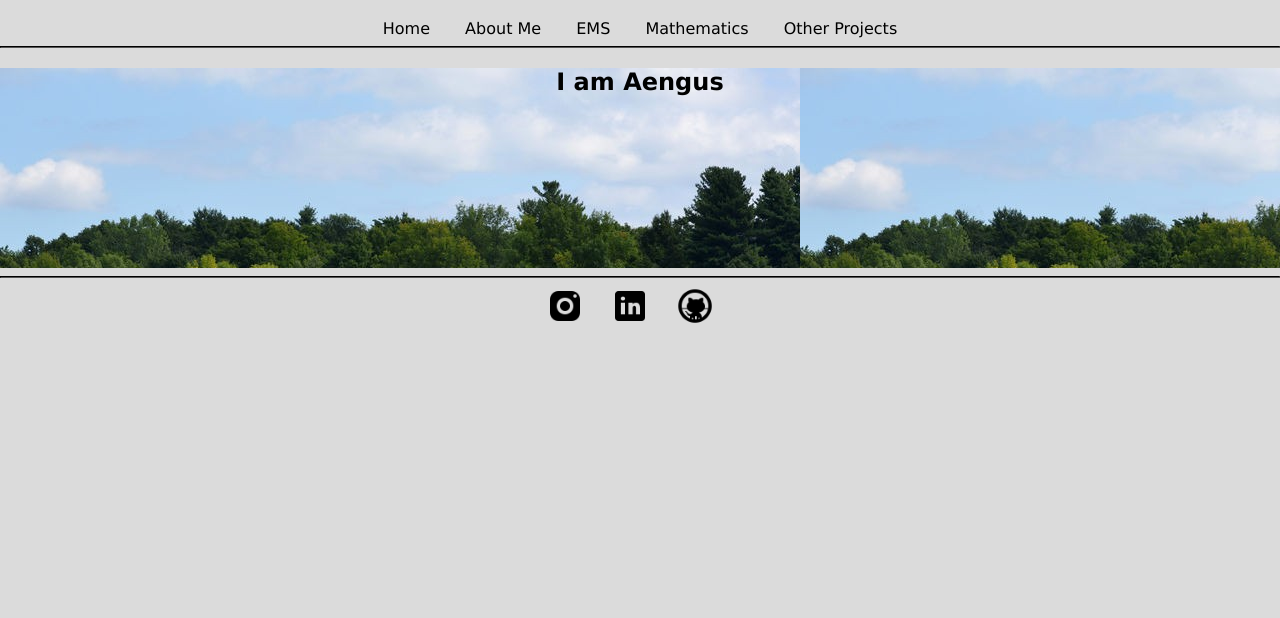
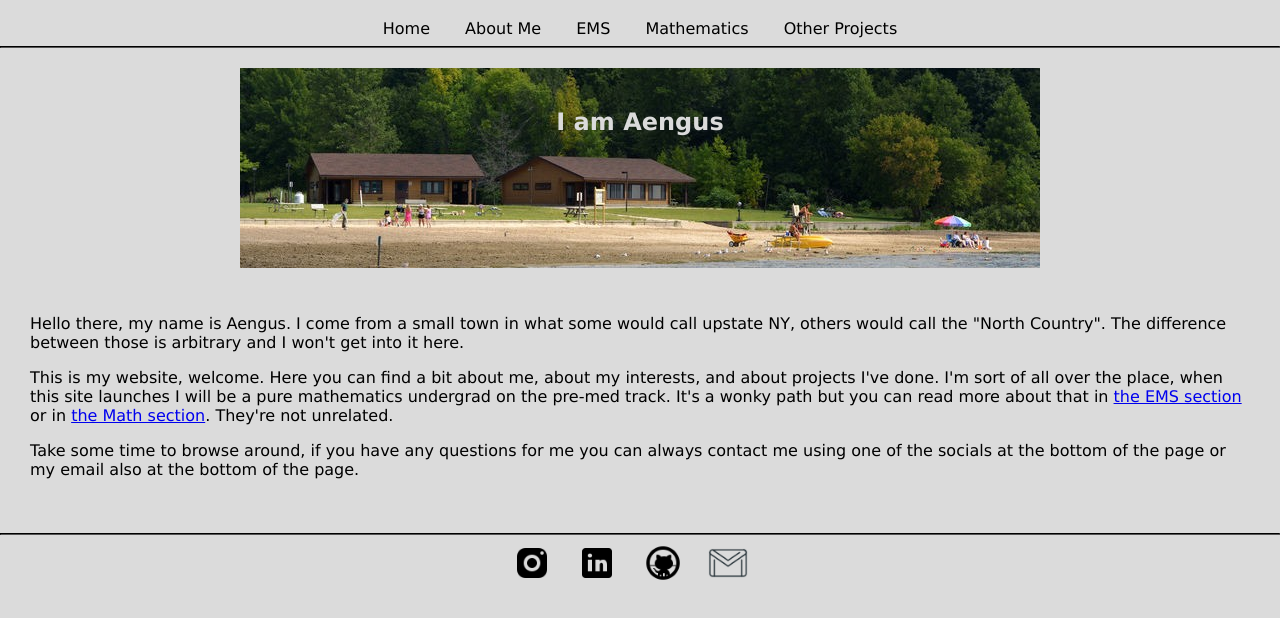
Before and after one commit to aengusandrew/aengusandrew.github.io, a plain HTML site: page index.html in a window 1280 px wide. Shown: the part 72-690 px from the top of the page. Drawn offline with Linux system fonts and the light colour scheme.

Commit message:
Added some text to home, added gmail to socials.

```diff
--- a/index.html
+++ b/index.html
@@ -26,6 +26,12 @@
 		<h1>I am Aengus</h1>
 	</section>
 
+	<section class = "intro">
+		<p>Hello there, my name is Aengus. I come from a small town in what some would call upstate NY, others would call the "North Country". The difference between those is arbitrary and I won't get into it here.</p>
+		<p>This is my website, welcome. Here you can find a bit about me, about my interests, and about projects I've done. I'm sort of all over the place, when this site launches I will be a pure mathematics undergrad on the pre-med track. It's a wonky path but you can read more about that in <a href="pages/ems.html">the EMS section</a> or in <a href="pages/math.html">the Math section</a>. They're not unrelated.</p>
+		<p>Take some time to browse around, if you have any questions for me you can always contact me using one of the socials at the bottom of the page or my email also at the bottom of the page.</p>
+	</section>
+
 	<hr>
 
 	<footer>
@@ -33,6 +39,7 @@
 			<li class="social"><a href="https://www.instagram.com/iamaenguss/" class ="instagram">Instagram</a></li>
 			<li class = "social"><a href="https://linkedin.com/in/aengus-andrew" class = "linkedin">LinkedIn</a></li>
 			<li class = "social"><a href="https://github.com/aengusandrew" class = "github">Github</a></li>
+			<li class = "social"><a href="mailto:aengusandrew215@gmail.com" class = "email">Email</a></li>
 		</ul>
 	</footer>
 </body>
--- a/styles.css
+++ b/styles.css
@@ -39,13 +39,21 @@ nav li a:hover {
 
 .banner {
     background-image: url(images/point.jpg);
+    background-repeat: no-repeat;
     height: 200px;
+    background-position: center;
 }
 
 .banner h1, .banner h2 {
     text-align: center;
-    position: relative;
+    padding-top: 40px;
+    color: rgb(219, 219, 219);
+}
 
+/* BODY */
+
+.intro {
+    padding: 30px;
 }
 
 /* FOOTER */
@@ -81,6 +89,10 @@ footer a {
     background-image: url(images/socials/github.png);
 }
 
+.email {
+    background-image: url(images/socials/gmail.png);
+}
+
 /* MISC */
 
 hr {
```
Also changed, not shown: images/socials/gmail.png (added).
